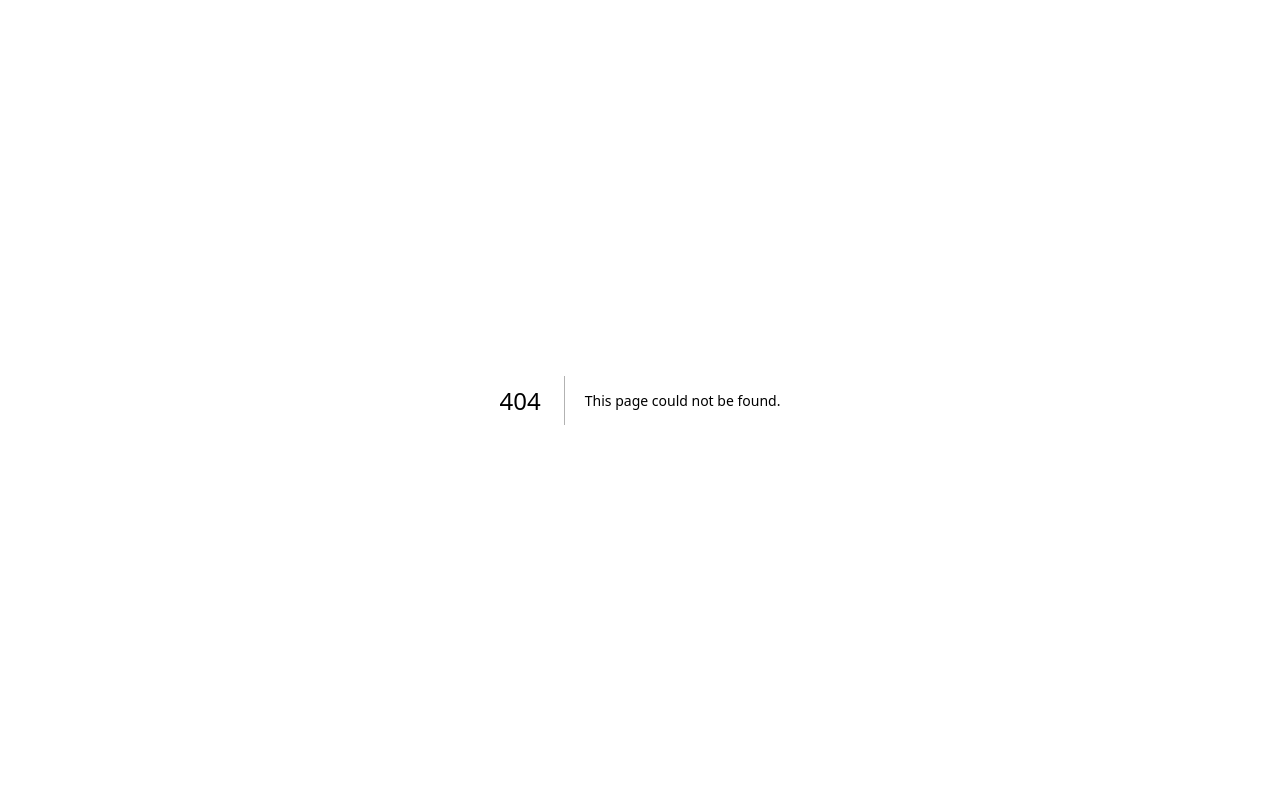
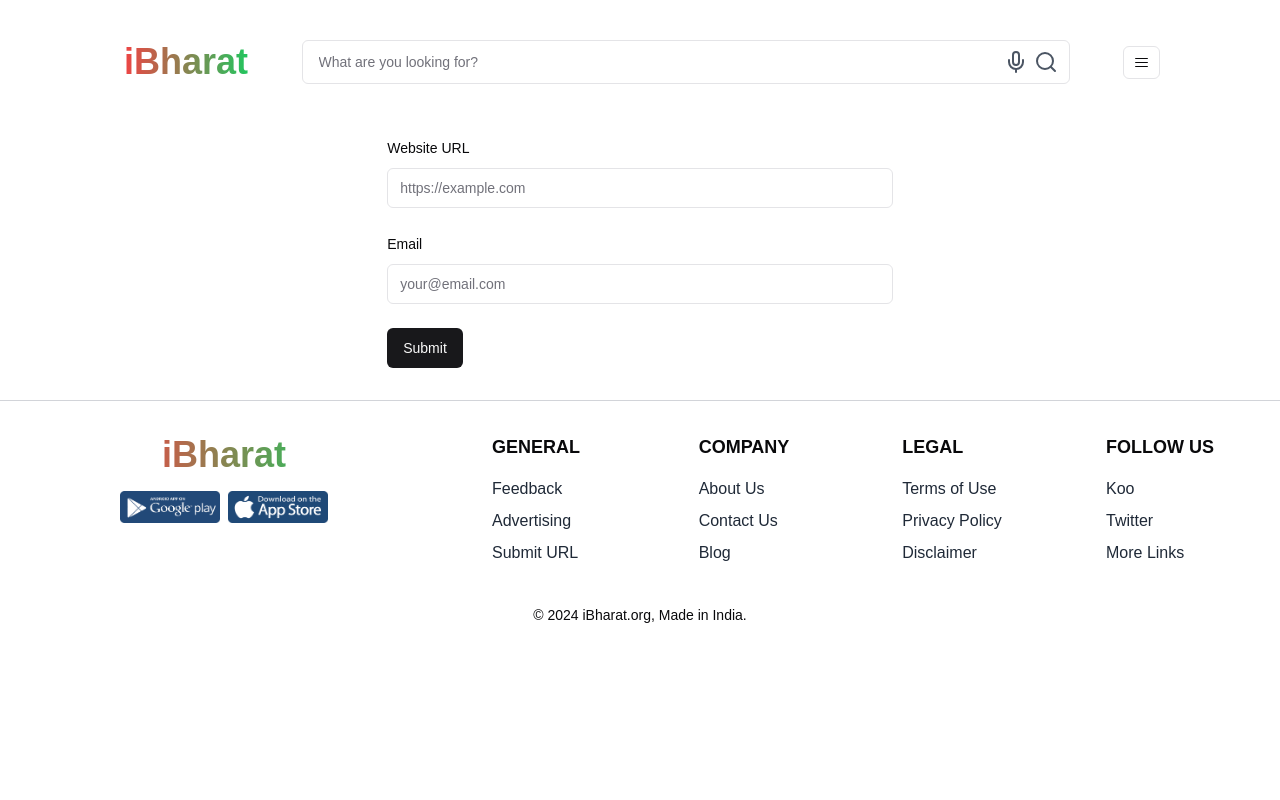
Before and after one commit to Rishirajss/searching, a Next.js app: page /submiturl in a window 1280 px wide. Before the commit this address had no page. Shown: the top 800 px of the page. Built offline with nearby package versions, Linux system fonts and the light colour scheme.

Commit message:
feat: add submit-url page

```diff
--- a/app/feedback/page.tsx
+++ b/app/feedback/page.tsx
@@ -5,8 +5,8 @@ import { EnvelopeOpenIcon } from "@radix-ui/react-icons";
 
 export default function FeedbackPage() {
   return (
-    <div className="py-2 sm:py-4 md:py-6 lg:py-8">
-      <div className="px-2 sm:px-8 md:px-10 lg:px-28">
+    <div className="px-2 py-2 sm:py-4 md:py-6 lg:py-8">
+      <div className="px-0 sm:px-8 md:px-10 lg:px-28">
         <Header />
       </div>
       <div className="flex flex-col justify-center items-center mt-4 sm:mt-6 md:mt-10">
--- /dev/null
+++ b/app/submiturl/page.tsx
@@ -0,0 +1,14 @@
+import SubmitURL from "@/components/custom/submit-url";
+import Header from "@/components/custom/header";
+export default function SubmitURLPage() {
+  return (
+    <div className="px-2 py-2 sm:py-4 md:py-6 lg:py-8">
+      <div className="px-0 sm:px-8 md:px-10 lg:px-28">
+        <Header />
+      </div>
+      <div className="flex flex-col justify-center items-center mt-4 sm:mt-6 md:mt-10">
+        <SubmitURL />
+      </div>
+    </div>
+  );
+}
--- a/components/custom/feedback.tsx
+++ b/components/custom/feedback.tsx
@@ -37,15 +37,16 @@ export default function FeedbackForm() {
   function onSubmit(data: z.infer<typeof FormSchema>) {
     toast({
       title: "Hey we have accepted your feedback succesfully:",
-      description: (
-        <p>And we will process your request shortly. Thanks!</p>
-      ),
+      description: <p>And we will process your request shortly. Thanks!</p>,
     });
   }
 
   return (
     <Form {...form}>
-      <form onSubmit={form.handleSubmit(onSubmit)} className="w-2/3 space-y-6">
+      <form
+        onSubmit={form.handleSubmit(onSubmit)}
+        className="w-full md:w-2/3 space-y-6"
+      >
         <FormField
           control={form.control}
           name="email"
--- a/components/custom/submit-url.tsx
+++ b/components/custom/submit-url.tsx
@@ -1,8 +1,74 @@
+"use client";
 
-export default function SubmitURL () {
-    return(
-        <div className="">
-            <p>Submit your website url and list your website with us</p>
-        </div>
-    )
+import { zodResolver } from "@hookform/resolvers/zod";
+import { useForm } from "react-hook-form";
+import { z } from "zod";
+import { Button } from "@/components/ui/button";
+import {
+  Form,
+  FormControl,
+  FormField,
+  FormItem,
+  FormLabel,
+  FormMessage,
+} from "@/components/ui/form";
+import { Input } from "@/components/ui/input";
+import { toast } from "@/components/ui/use-toast";
+
+const FormSchema = z.object({
+  url: z.string().url({ message: "Invalid URL" }),
+  email: z.string().email({ message: "Invalid email address" }),
+});
+
+export default function SubmitUrlForm() {
+  const form = useForm<z.infer<typeof FormSchema>>({
+    resolver: zodResolver(FormSchema),
+  });
+
+  function onSubmit(data: z.infer<typeof FormSchema>) {
+    console.log("Submit URL:", data.url);
+    console.log("Email:", data.email);
+
+    toast({
+      title: "Website URL submitted",
+      description: "Thank you for your submission!",
+    });
+  }
+
+  return (
+    <Form {...form}>
+      <form
+        onSubmit={form.handleSubmit(onSubmit)}
+        className="w-full md:w-2/5 space-y-6"
+      >
+        <FormField
+          control={form.control}
+          name="url"
+          render={({ field }) => (
+            <FormItem>
+              <FormLabel>Website URL</FormLabel>
+              <FormControl>
+                <Input placeholder="https://example.com" {...field} />
+              </FormControl>
+              <FormMessage />
+            </FormItem>
+          )}
+        />
+        <FormField
+          control={form.control}
+          name="email"
+          render={({ field }) => (
+            <FormItem>
+              <FormLabel>Email</FormLabel>
+              <FormControl>
+                <Input placeholder="your@email.com" {...field} />
+              </FormControl>
+              <FormMessage />
+            </FormItem>
+          )}
+        />
+        <Button type="submit">Submit</Button>
+      </form>
+    </Form>
+  );
 }
```
